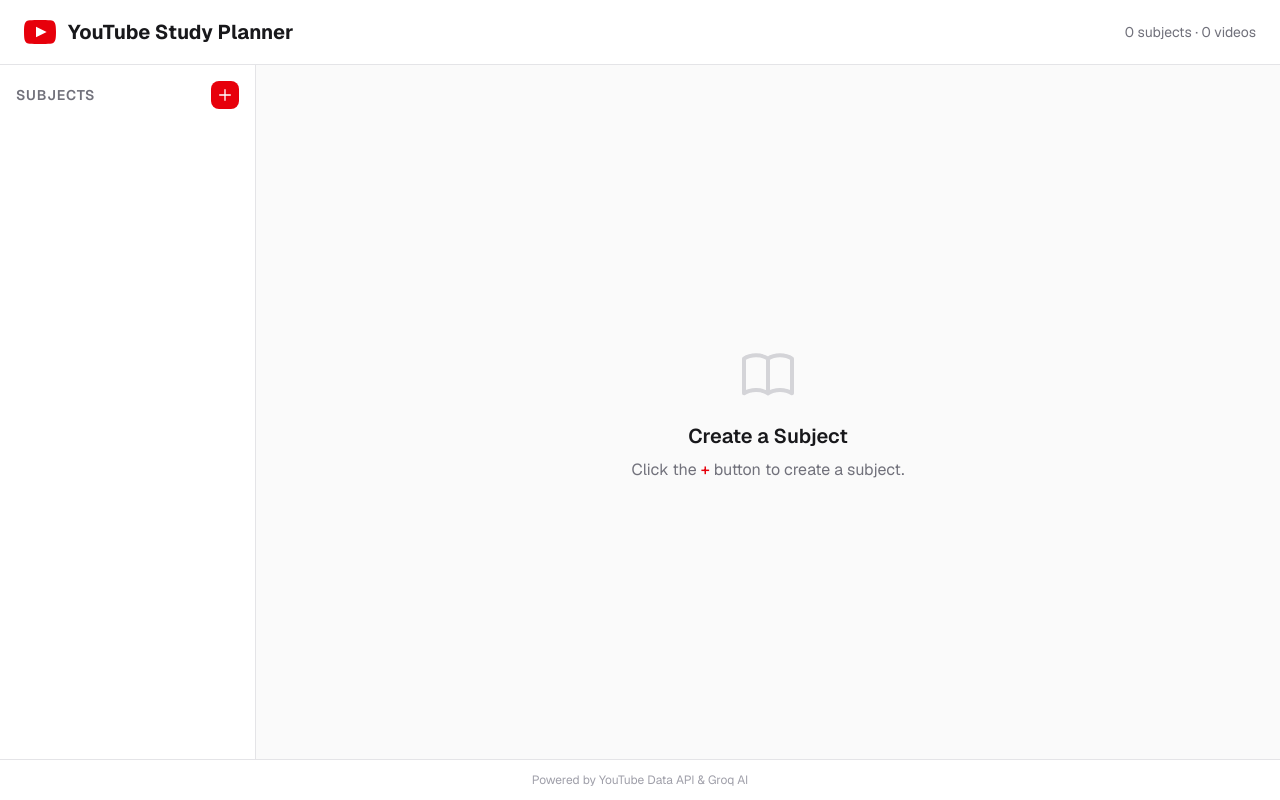
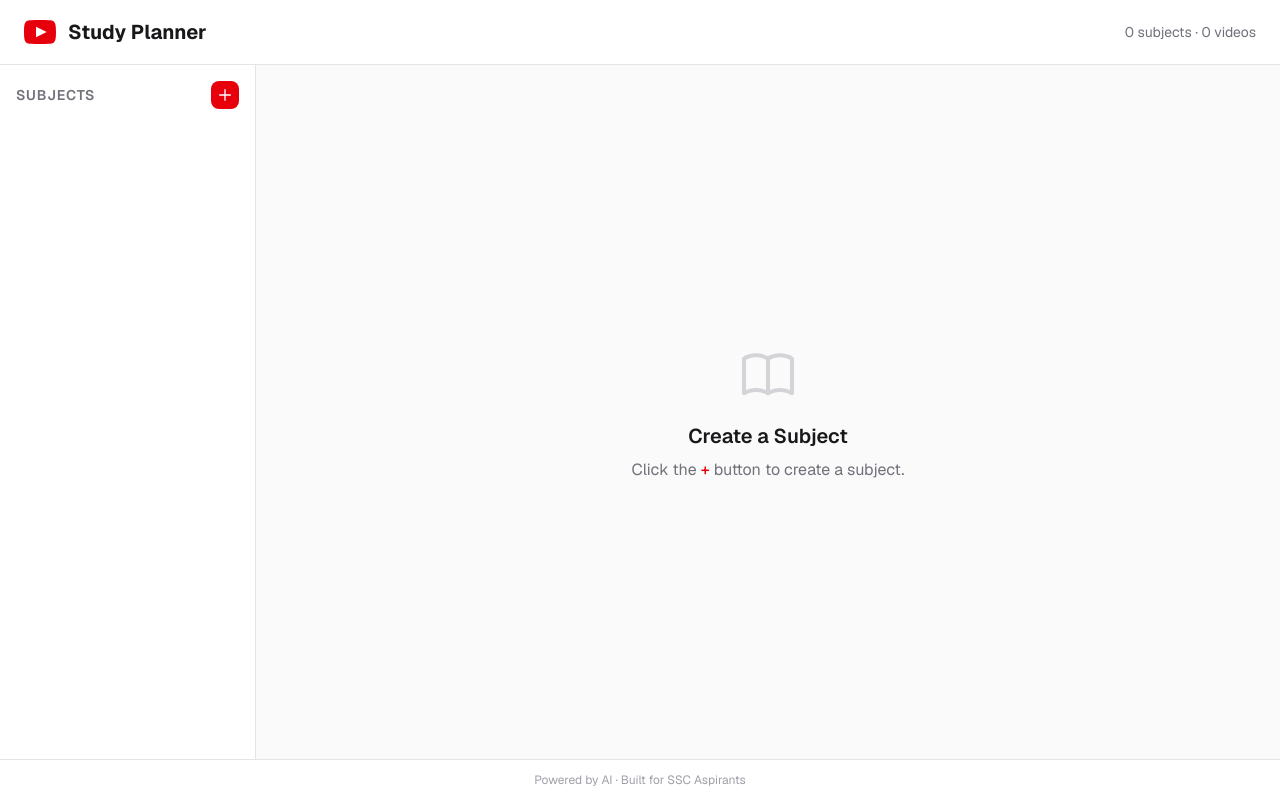
Before and after one commit to hemant-hk/ssc-study-planner, a Next.js app: page / in a window 1280 px wide. Built offline with nearby package versions, Linux system fonts and the light colour scheme.

Commit message:
rename: YouTube Study Planner → Study Planner

```diff
--- a/src/app/layout.tsx
+++ b/src/app/layout.tsx
@@ -13,8 +13,8 @@
 });
 
 export const metadata: Metadata = {
-  title: "YouTube Study Planner",
-  description: "Turn any YouTube video into a structured study plan with AI",
+  title: "Study Planner",
+  description: "Your AI-powered SSC exam preparation companion",
 };
 
 export default function RootLayout({ children }: LayoutProps<"/">) {
--- a/src/app/page.tsx
+++ b/src/app/page.tsx
@@ -269,7 +269,7 @@
             <svg className="w-8 h-8 text-red-600" fill="currentColor" viewBox="0 0 24 24">
               <path d="M19.615 3.184c-3.604-.246-11.631-.245-15.23 0C.488 3.45.029 5.804 0 12c.029 6.185.484 8.549 4.385 8.816 3.6.245 11.626.246 15.23 0C23.512 20.55 23.971 18.196 24 12c-.029-6.185-.484-8.549-4.385-8.816zM9 16V8l8 4-8 4z" />
             </svg>
-            <h1 className="text-xl font-bold text-zinc-900 dark:text-zinc-50">YouTube Study Planner</h1>
+            <h1 className="text-xl font-bold text-zinc-900 dark:text-zinc-50">Study Planner</h1>
           </div>
           <div className="text-sm text-zinc-500 dark:text-zinc-400">
             {subjects.length} subjects · {subjects.reduce((a, s) => a + s.videos.length, 0)} videos
@@ -572,7 +572,7 @@
       </div>
 
       <footer className="border-t border-zinc-200 dark:border-zinc-800 bg-white dark:bg-zinc-950 py-3">
-        <p className="text-center text-xs text-zinc-400">Powered by YouTube Data API & Groq AI</p>
+        <p className="text-center text-xs text-zinc-400">Powered by AI · Built for SSC Aspirants</p>
       </footer>
     </div>
   );
```
